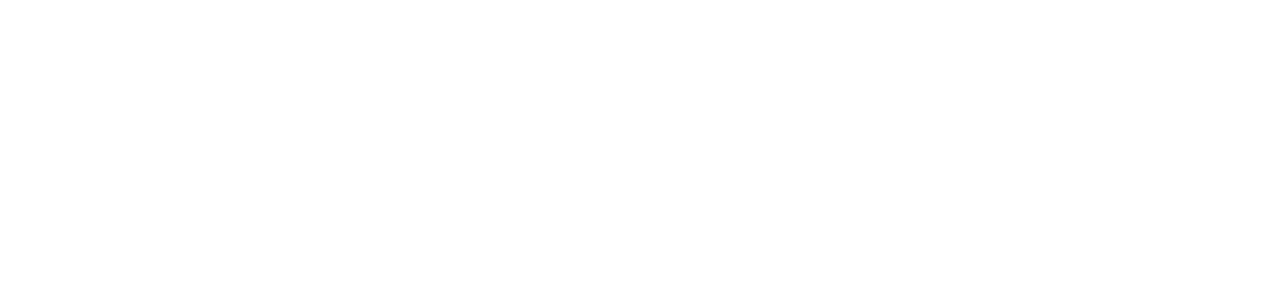
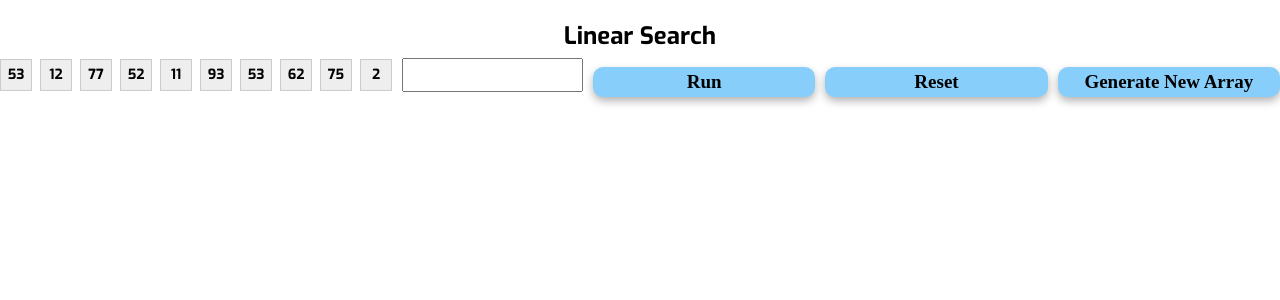
Before and after one commit to prakharsri007/PathFinder-Visualizer, a React (Create React App) app in the folder my-app/: page /searching-visualizer in a window 1280 px wide. Before the commit this address had no page. Shown: the top 300 px of the page. Built offline with nearby package versions, Linux system fonts and the light colour scheme.

Commit message:
linear search implemented

```diff
--- a/my-app/src/App.js
+++ b/my-app/src/App.js
@@ -4,6 +4,7 @@
   import Homepage from './Homepage';
   import {Routes, Route} from 'react-router-dom';
   import { useNavigate } from 'react-router-dom';
+import LinearSearchVisualizer from './SearchingVisualizer/LinearSearchVisualizer';
 
   function App(){
     const navigate = useNavigate();
@@ -11,11 +12,19 @@
       navigate('/pathfinding-visualizer');
     };
 
+    const navigateToSearchingVisualizer = () => {
+      navigate("/searching-visualizer");
+    };
+
+
     return (
       <div className="App">
         <Routes>
-      <Route path="/" element={<Homepage navigateToPathfindingVisualizer={navigateToPathfindingVisualizer} />} /> {/* Render the Homepage component as the initial page */}
+      <Route path="/" element={<Homepage navigateToPathfindingVisualizer={navigateToPathfindingVisualizer}
+                                        navigateToSearchingVisualizer={navigateToSearchingVisualizer}
+      />} /> {/* Render the Homepage component as the initial page */}
         <Route path="/pathfinding-visualizer" element={<PathfindingVisualizer  /> } />
+        <Route path="/searching-visualizer" element={<LinearSearchVisualizer />} />
         </Routes>
       </div>
     );
--- a/my-app/src/Homepage.js
+++ b/my-app/src/Homepage.js
@@ -2,7 +2,7 @@
 import React from 'react';
 import './Homepage.css';
 
-function Homepage({ navigateToPathfindingVisualizer }) {
+function Homepage({ navigateToPathfindingVisualizer, navigateToSearchingVisualizer }) {
   return (
 
     <div className="Homepage">
@@ -15,7 +15,7 @@ function Homepage({ navigateToPathfindingVisualizer }) {
             <p class="choose">Select the category of algorithms you want to visualize</p>
             <div className='algo_buttons'>
             <button className="pathalgo" onClick={ navigateToPathfindingVisualizer}>Pathfinding Visualizer</button>
-            <button className="searchalgo" >Searching Visualizer</button>
+            <button className="searchalgo" onClick={ navigateToSearchingVisualizer}>Searching Visualizer</button>
             <button className="sortalgo" >Sorting Visualizer</button>
             </div>
                     <li></li>
--- /dev/null
+++ b/my-app/src/SearchingVisualizer/LinearSearchVisualizer.css
@@ -0,0 +1,62 @@
+/* LinearSearchVisualizer.css */
+.search-visualizer {
+  margin-top: 20px;
+}
+
+.search-container {
+  display: flex;
+  align-items: center;
+  margin-bottom: 20px;
+}
+
+.array {
+  display: flex;
+  gap: 8px;
+}
+
+.array-element {
+  width: 30px;
+  height: 30px;
+  display: flex;
+  align-items: center;
+  justify-content: center;
+  background-color: #eee;
+  border: 1px solid #ccc;
+  font-size: 14px;
+  font-weight: bold;
+  transition: background-color 0.3s ease;
+}
+
+.array-element.found {
+  background-color: #5cb85c;
+}
+
+input,
+button {
+  margin-left: 10px;
+  height: 30px;
+}
+
+.steps {
+  display: flex;
+  gap: 8px;
+}
+
+.step {
+  padding: 5px;
+  background-color: #eee;
+  border: 1px solid #ccc;
+  font-size: 14px;
+}
+
+.step.considered {
+  background-color: #5bc0de;
+}
+
+.step.found {
+  background-color: #5cb85c;
+}
+
+.step.not-found {
+  background-color: #d9534f;
+}
--- /dev/null
+++ b/my-app/src/SearchingVisualizer/LinearSearchVisualizer.js
@@ -0,0 +1,97 @@
+// LinearSearchVisualizer.js
+import React, { useState, useEffect, useMemo } from 'react';
+import './LinearSearchVisualizer.css';
+
+function LinearSearchVisualizer() {
+
+  const [array, setArray] = useState([]);
+  const [searchValue, setSearchValue] = useState('');
+  const [steps, setSteps] = useState([]);
+  const [foundIndex, setFoundIndex] = useState(null);
+
+const initialArray = useMemo(() => {
+  const newArray = Array.from({ length: 10 }, () => Math.floor(Math.random() * 100));
+  return newArray;
+}, []);
+
+  useEffect(() => {
+    setArray(initialArray);
+    // setSearchValue('');
+    // setSteps([]);
+    // setFoundIndex(null);
+  }, [initialArray]);
+
+  const handleRun = async () => {
+    const target = parseInt(searchValue, 10);
+    const searchSteps = [];
+
+    for (let i = 0; i < array.length; i++) {
+      searchSteps.push({ index: i, action: 'considered' });
+      setSteps([...searchSteps]); // Update the steps to trigger re-render
+
+      await sleep(500); // Adjust the delay time (in milliseconds)
+
+      if (array[i] === target) {
+        setFoundIndex(i);
+        searchSteps.push({ index: i, action: 'found' });
+        break;
+      }
+    }
+
+    setSteps([...searchSteps]);
+  };
+
+  const sleep = (ms) => new Promise((resolve) => setTimeout(resolve, ms));
+
+  const handleReset = () => {
+    setArray(initialArray);
+    setSearchValue('');
+    setSteps([]);
+    setFoundIndex(null);
+  };
+
+  const handleGenerateArray = () => {
+    const newArray = Array.from({ length: 8 }, () => Math.floor(Math.random() * 20) + 1);
+    setArray(newArray);
+    setSearchValue('');
+    setSteps([]);
+    setFoundIndex(null);
+  };
+
+  return (
+    <div className="search-visualizer">
+      <h2>Linear Search</h2>
+      {/* Display array and input field */}
+      <div className="search-container">
+        <div className="array">
+          {array.map((num, index) => (
+            <div
+              key={index}
+              className={`array-element ${foundIndex === index ? 'found' : ''}`}
+            >
+              {num}
+            </div>
+          ))}
+        </div>
+        <input
+          type="number"
+          value={searchValue}
+          onChange={(e) => setSearchValue(e.target.value)}
+        />
+        <button onClick={handleRun}>Run</button>
+        <button onClick={handleReset}>Reset</button>
+        <button onClick={handleGenerateArray}>Generate New Array</button>
+      </div>
+      {/* Display visualization steps */}
+      <div className="steps">
+        {steps.map((step, index) => (
+          <div key={index} className={`step ${step.action}`}>
+            {step.action === 'found' ? 'Found!' : step.action === 'not-found' ? 'Not Found!' : ''}
+          </div>
+        ))}
+      </div>
+    </div>
+  );
+}
+
+export default LinearSearchVisualizer;
```
